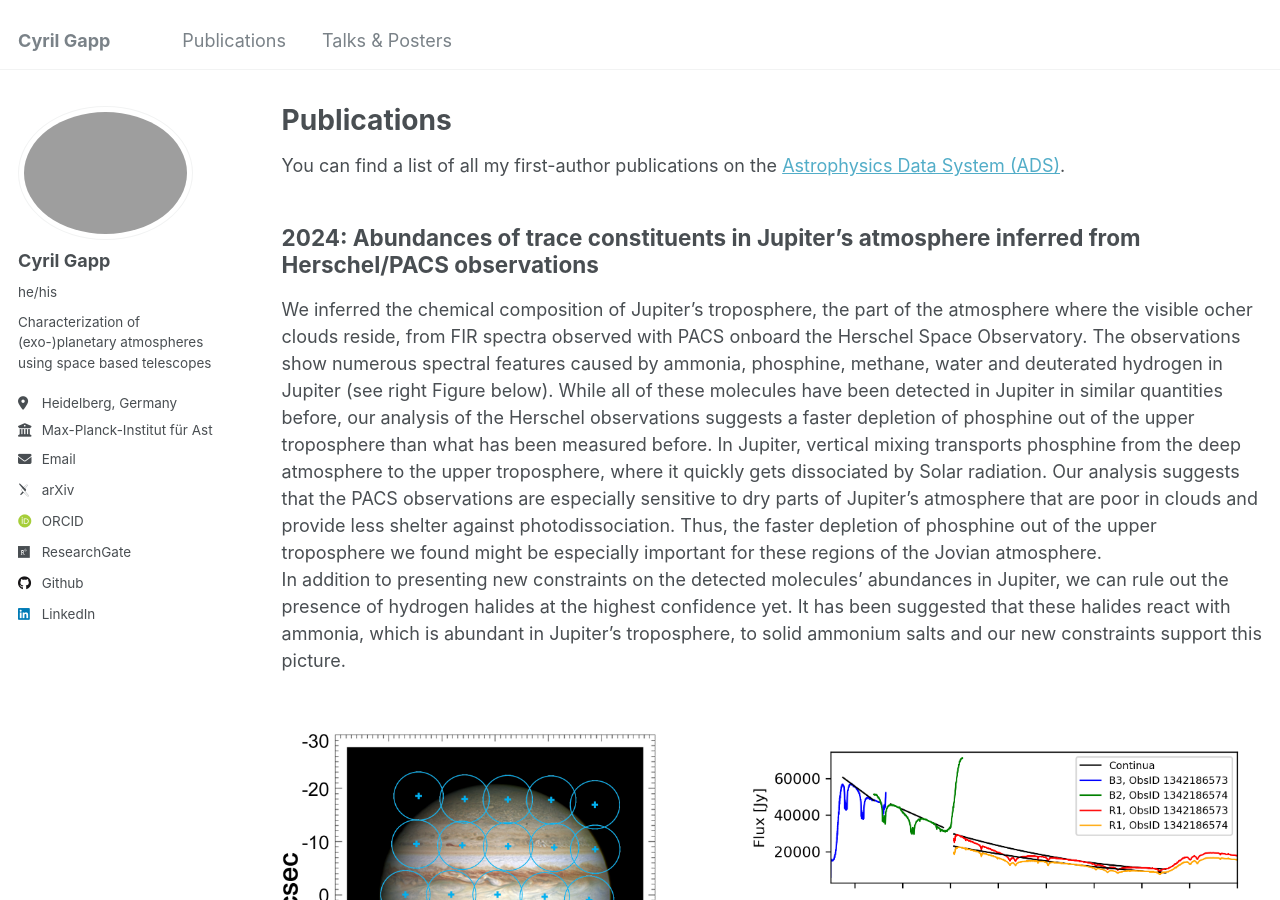
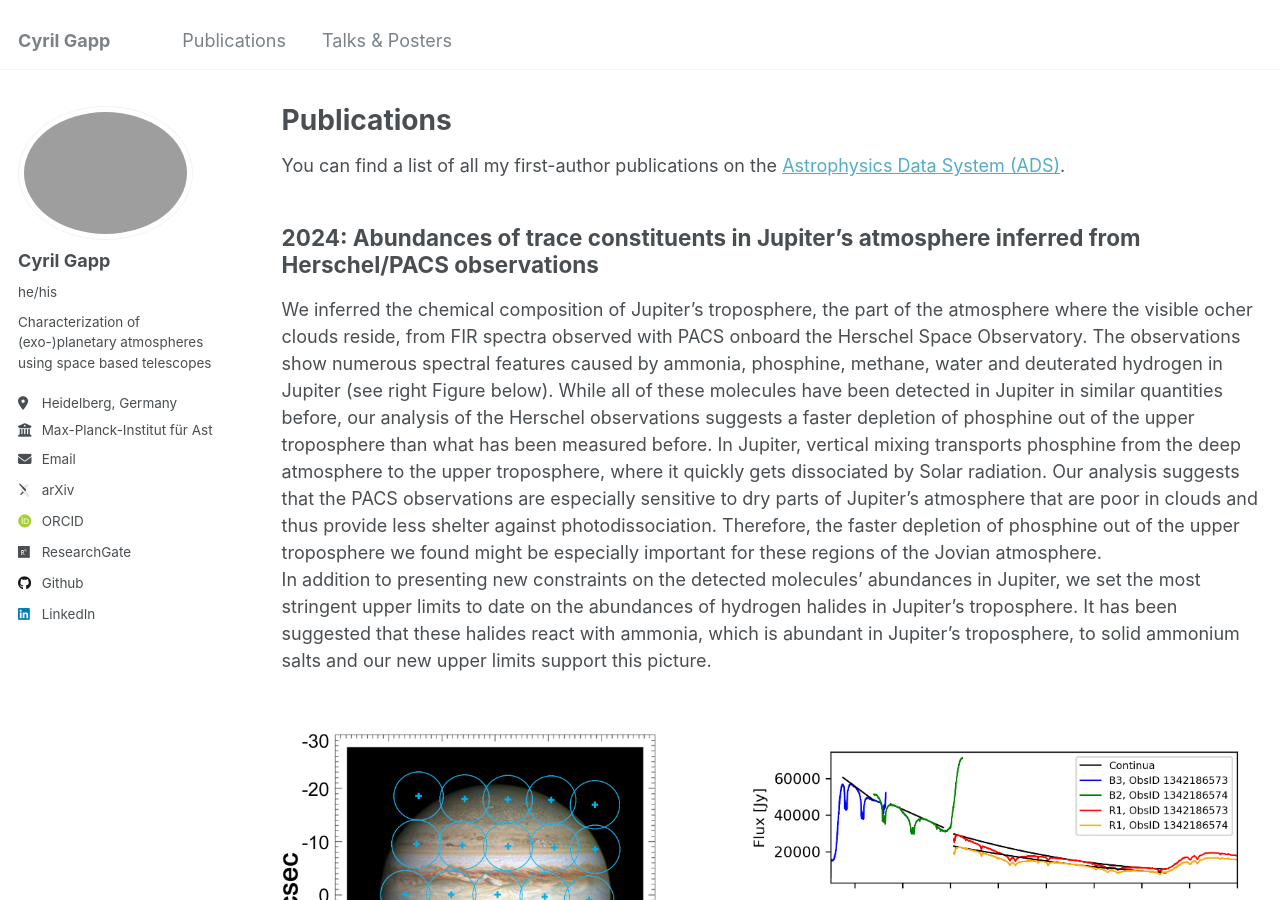
Before and after one commit to gapp-c/gapp-c.github.io, a Jekyll site: the page built from _pages/publications.md, in a window 1280 px wide and 900 px high. Built offline with Jekyll 4.4.1, drawn with Linux system fonts in a browser that asks for light colours; some web fonts are replaced.

Commit message:
Jupiter update

```diff
--- a/_pages/publications.md
+++ b/_pages/publications.md
@@ -13,8 +13,8 @@ https://ui.adsabs.harvard.edu/search/fq=%7B!type%3Daqp%20v%3D%24fq_database%7D&f
 2024: Abundances of trace constituents in Jupiter's atmosphere inferred from Herschel/PACS observations
 ----------------------------------------------------------------------------
 
-We inferred the chemical composition of Jupiter's troposphere, the part of the atmosphere where the visible ocher clouds reside, from FIR spectra observed with PACS onboard the Herschel Space Observatory. The observations show numerous spectral features caused by ammonia, phosphine, methane, water and deuterated hydrogen in Jupiter (see right Figure below). While all of these molecules have been detected in Jupiter in similar quantities before, our analysis of the Herschel observations suggests a faster depletion of phosphine out of the upper troposphere than what has been measured before. In Jupiter, vertical mixing transports phosphine from the deep atmosphere to the upper troposphere, where it quickly gets dissociated by Solar radiation. Our analysis suggests that the PACS observations are especially sensitive to dry parts of Jupiter’s atmosphere that are poor in clouds and provide less shelter against photodissociation. Thus, the faster depletion of phosphine out of the upper troposphere we found might be especially important for these regions of the Jovian atmosphere.
-In addition to presenting new constraints on the detected molecules' abundances in Jupiter, we can rule out the presence of hydrogen halides at the highest confidence yet. It has been suggested that these halides react with ammonia, which is abundant in Jupiter’s troposphere, to solid ammonium salts and our new constraints support this picture.
+We inferred the chemical composition of Jupiter's troposphere, the part of the atmosphere where the visible ocher clouds reside, from FIR spectra observed with PACS onboard the Herschel Space Observatory. The observations show numerous spectral features caused by ammonia, phosphine, methane, water and deuterated hydrogen in Jupiter (see right Figure below). While all of these molecules have been detected in Jupiter in similar quantities before, our analysis of the Herschel observations suggests a faster depletion of phosphine out of the upper troposphere than what has been measured before. In Jupiter, vertical mixing transports phosphine from the deep atmosphere to the upper troposphere, where it quickly gets dissociated by Solar radiation. Our analysis suggests that the PACS observations are especially sensitive to dry parts of Jupiter’s atmosphere that are poor in clouds and thus provide less shelter against photodissociation. Therefore, the faster depletion of phosphine out of the upper troposphere we found might be especially important for these regions of the Jovian atmosphere.
+In addition to presenting new constraints on the detected molecules' abundances in Jupiter, we set the most stringent upper limits to date on the abundances of hydrogen halides in Jupiter's troposphere. It has been suggested that these halides react with ammonia, which is abundant in Jupiter’s troposphere, to solid ammonium salts and our new upper limits support this picture.
 
 <div style="display: flex; flex-direction: row; justify-content: space-around; align-items: center; text-align: center;">
   <figure>
```
